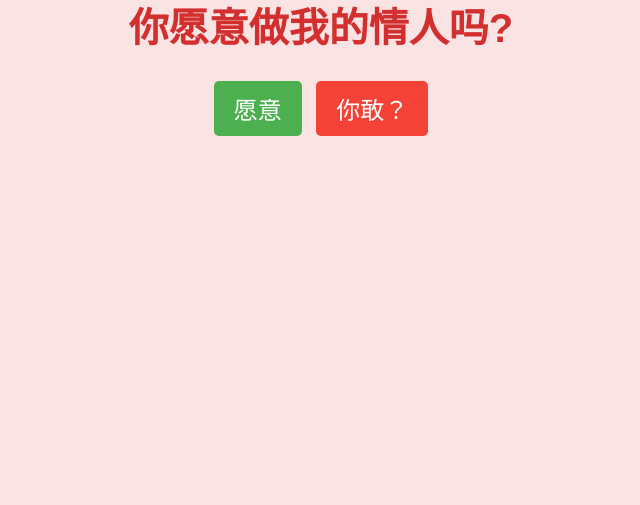
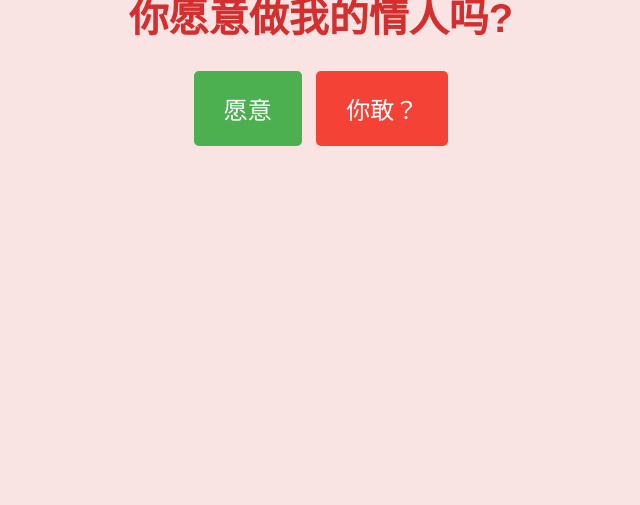
Before and after one commit to KAILLOU12357/khvalentines, a plain HTML site: page index.html in a window 1280 px wide. Shown: the top 505 px of the page, without its empty margins (319-959 px from the left). Drawn offline with Linux system fonts and the light colour scheme.

Commit message:
Update styles.css

```diff
--- a/styles.css
+++ b/styles.css
@@ -24,7 +24,7 @@ body {
 
   .yes-button {
     font-size: 1.5em;
-    padding: 10px 20px;
+    padding: 20px 30px;
     margin-right: 10px;
     background-color: #4caf50;
     color: white;
@@ -35,7 +35,7 @@ body {
 
   .no-button {
     font-size: 1.5em;
-    padding: 10px 20px;
+    padding: 20px 30px;
     background-color: #f44336;
     color: white;
     border: none;
```
